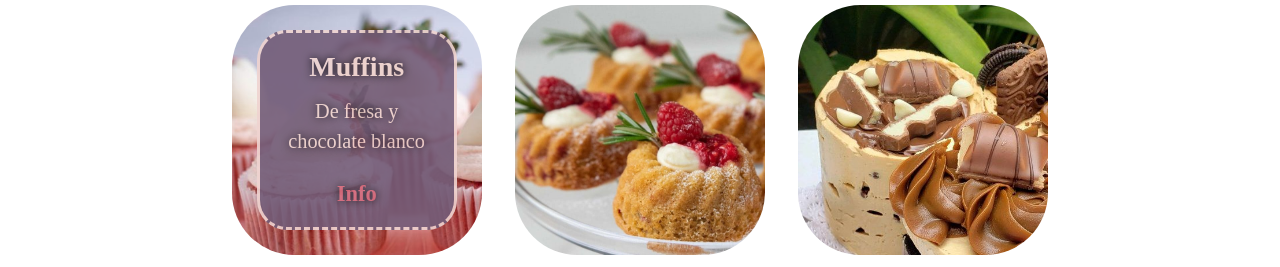
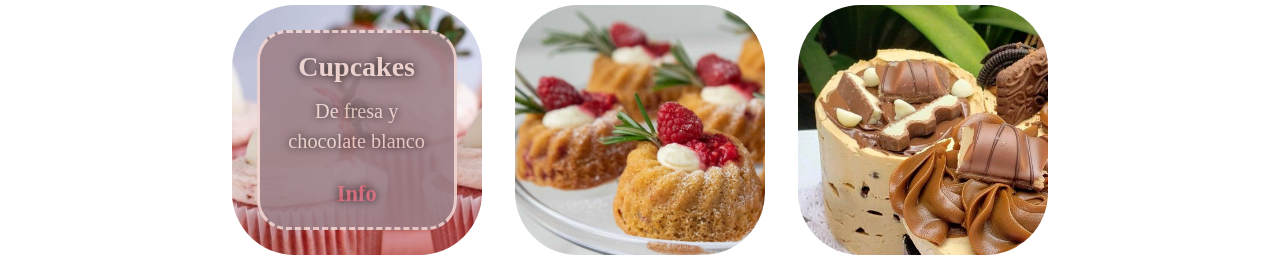
Before and after one commit to rosangulo/cheffInRose-2022, a plain HTML site: page pages/products.html in a window 1280 px wide. In both pictures the pointer is over the picture 416 px from the left and 608 px from the top of the page. Shown: the part 481-748 px from the top of the page. Drawn offline with nearby package versions, Linux system fonts and the light colour scheme; a web font is replaced by a local one.

Commit message:
modificacion de colores

```diff
--- a/css/style.css
+++ b/css/style.css
@@ -156,130 +156,6 @@ footer {
         box-shadow: 5px 8px 12px #d8e2dcff;
         opacity: 0.95; }
 
-/*.mainProd {
-    .indiceprod {
-        position: relative;
-
-        a img {
-            position: relative;
-            width: 35em;
-            height: 32em;
-            margin: 15px;
-
-            &:hover {
-                opacity: 0.8;
-            }
-        }
-
-
-        .aclaracion {
-            position: relative;
-            display: block;
-            text-align: center;
-            opacity: 0.8;
-            font-family: 'Fauna One', serif;
-            color: #df96c2;
-            font-size: 2em;
-            background-color: #3a2b2a;
-            margin-left: 20px;
-            margin-right: 15px;
-        }
-
-    }
-
-    .divisiones {
-        margin-top: 200px;
-        font-size: 10px;
-
-        .subindpro {
-            display: flex;
-            justify-content: center;
-            font-size: 2em;
-
-            h2 {
-                color: rgb(242, 148, 165);
-            }
-
-            ul li a {
-                font-size: 1em;
-                font-family: 'Fauna One', serif;
-                font-weight: bold;
-                color: #ffafccff;
-
-                &:hover {
-                    color: #b392acff;
-                }
-
-            }
-
-
-        }
-
-        .grid-container {
-            max-width: 850px;
-            margin: 0 auto;
-            display: grid;
-            grid-template-columns: repeat(3, 1fr);
-            align-items: center;
-            justify-items: center;
-            justify-content: center;
-            grid-row-gap: 15px;
-
-            div {
-                width: 25em;
-                height: 25em;
-                overflow: hidden;
-                border-radius: 25%;
-
-                .prod2a {
-
-                    width: 26em;
-                    height: 27em;
-
-
-                    &:hover {
-                        transform: scale(1.1) translate(3px, 3px);
-                        transition: 1s;
-                    }
-                }
-
-                .prod2b {
-                    width: 37em;
-                    height: 25em;
-
-                    &:hover {
-                        transform: scale(1.1) translate(3px, 3px);
-                        transition: 1s;
-                    }
-                }
-
-
-                .prod2c {
-                    width: 25em;
-                    height: 29em;
-
-                    &:hover {
-                        transform: scale(1.1) translate(3px, 3px);
-                        transition: 1s;
-                    }
-                }
-
-                .prod2d {
-                    position: relative;
-                    width: 35em;
-                    height: 35em;
-
-                    &:hover {
-                        transform: scale(1.1) translate(3px, 3px);
-                        transition: 1s;
-                    }
-                }
-            }
-
-        }
-    }
-
-}*/
 .mainProm {
   scroll-behavior: smooth; }
   .mainProm section {
@@ -374,7 +250,7 @@ footer {
             left: 50%;
             transform: translate(-50%, -50%);
             opacity: 0;
-            background-color: #735d78ff;
+            background-color: #9d8189ff;
             text-align: center;
             text-shadow: 0 0 8px black;
             border-style: dashed solid;
@@ -389,9 +265,6 @@ footer {
               font-weight: bold; }
               .mainProm .scrollspy-example .divisiones .grid-container div .floatPar a:hover {
                 color: #f595ce; }
-            .mainProm .scrollspy-example .divisiones .grid-container div .floatPar:hover {
-              opacity: 0.85;
-              transition: 1s; }
           .mainProm .scrollspy-example .divisiones .grid-container div .prod2a {
             width: 26em; }
           .mainProm .scrollspy-example .divisiones .grid-container div .prod2b {
@@ -406,8 +279,8 @@ footer {
             opacity: 0.9;
             transition: 1s; }
           .mainProm .scrollspy-example .divisiones .grid-container div:hover img {
-            transform: scale(1.1) translate(3px, 3px);
-            transition: 1s; }
+            transform: scale(1.3) translate(3px, 3px);
+            transition: 4s; }
 
 .mainContact {
   font-size: 16px;
--- a/pages/products.html
+++ b/pages/products.html
@@ -125,7 +125,7 @@
                         <img src="../images/Productos/cupcakes-con-fresas-cubiertas-de-chocolate-blanco-634x420.jpg"
                             alt="Cupcakes con fresas" class="prod2c">
                         <div class="floatPar">
-                            <h3>Muffins </h3>
+                            <h3>Cupcakes </h3>
                             <p>De fresa y chocolate blanco</p>
                             <a href="./contactos.html"> Info</a>
                         </div>
@@ -150,7 +150,7 @@
                         <img src="../images/Productos/MINI-CHEESECAKES-DE-REESES_2.jpg"
                             alt="Cheesecake choco y avellanas" class="prod2a">
                         <div class="floatPar">
-                            <h3>cheesecake </h3>
+                            <h3>Cheesecake </h3>
                             <p>De chocolate y avellanas </p>
                             <a href="./contactos.html"> Info</a>
                         </div>
--- a/scss/secciones/_main-pages.scss
+++ b/scss/secciones/_main-pages.scss
@@ -41,130 +41,7 @@
 
 
 
-/*.mainProd {
-    .indiceprod {
-        position: relative;
 
-        a img {
-            position: relative;
-            width: 35em;
-            height: 32em;
-            margin: 15px;
-
-            &:hover {
-                opacity: 0.8;
-            }
-        }
-
-
-        .aclaracion {
-            position: relative;
-            display: block;
-            text-align: center;
-            opacity: 0.8;
-            font-family: 'Fauna One', serif;
-            color: #df96c2;
-            font-size: 2em;
-            background-color: #3a2b2a;
-            margin-left: 20px;
-            margin-right: 15px;
-        }
-
-    }
-
-    .divisiones {
-        margin-top: 200px;
-        font-size: 10px;
-
-        .subindpro {
-            display: flex;
-            justify-content: center;
-            font-size: 2em;
-
-            h2 {
-                color: rgb(242, 148, 165);
-            }
-
-            ul li a {
-                font-size: 1em;
-                font-family: 'Fauna One', serif;
-                font-weight: bold;
-                color: #ffafccff;
-
-                &:hover {
-                    color: #b392acff;
-                }
-
-            }
-
-
-        }
-
-        .grid-container {
-            max-width: 850px;
-            margin: 0 auto;
-            display: grid;
-            grid-template-columns: repeat(3, 1fr);
-            align-items: center;
-            justify-items: center;
-            justify-content: center;
-            grid-row-gap: 15px;
-
-            div {
-                width: 25em;
-                height: 25em;
-                overflow: hidden;
-                border-radius: 25%;
-
-                .prod2a {
-
-                    width: 26em;
-                    height: 27em;
-
-
-                    &:hover {
-                        transform: scale(1.1) translate(3px, 3px);
-                        transition: 1s;
-                    }
-                }
-
-                .prod2b {
-                    width: 37em;
-                    height: 25em;
-
-                    &:hover {
-                        transform: scale(1.1) translate(3px, 3px);
-                        transition: 1s;
-                    }
-                }
-
-
-                .prod2c {
-                    width: 25em;
-                    height: 29em;
-
-                    &:hover {
-                        transform: scale(1.1) translate(3px, 3px);
-                        transition: 1s;
-                    }
-                }
-
-                .prod2d {
-                    position: relative;
-                    width: 35em;
-                    height: 35em;
-
-                    &:hover {
-                        transform: scale(1.1) translate(3px, 3px);
-                        transition: 1s;
-                    }
-                }
-            }
-
-        }
-    }
-
-}*/
 
 
 
@@ -286,7 +163,7 @@
                     border-radius: 25%;
                     position: relative;
                     .floatPar {
-                    @include caja-flex(center, center, row wrap);
+                      @include caja-flex(center, center, row wrap);
                       font-size: 2.25em;
                       color:$fondoNav;
                       border-radius: 15%;
@@ -298,7 +175,7 @@
                       left: 50%;
                       transform: translate(-50%, -50%);
                       opacity: 0;
-                      background-color: $lavandaVieja;
+                      background-color: $rosaTerroso;
                       text-align: center;
                       text-shadow: 0 0 8px black;
                       border-style: dashed solid;
@@ -318,10 +195,7 @@
                             color: $hoverA;
                         }
                       }
-                      &:hover {
-                        opacity: 0.85;
-                        transition: 1s;
-                      }
+
                     }
                     .prod2a {
 
@@ -352,8 +226,8 @@
                           transition: 1s;
                         }
                         img{
-                          transform: scale(1.1) translate(3px, 3px);
-                          transition: 1s;
+                          transform: scale(1.3) translate(3px, 3px);
+                          transition: 4s;
                         }
                       }
                 }
```
